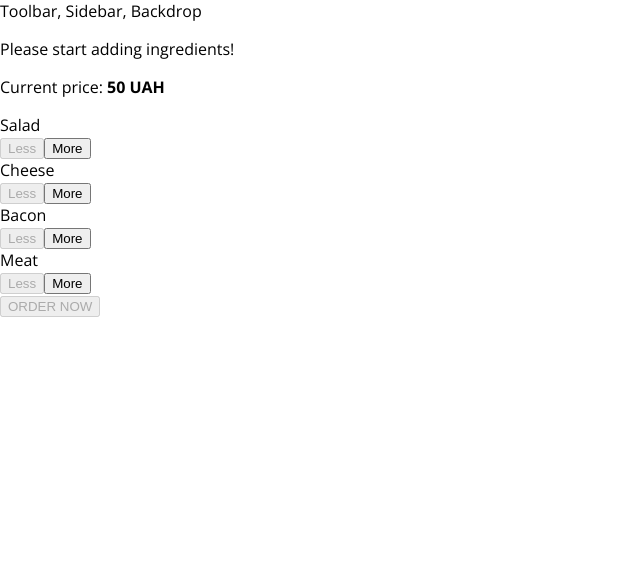
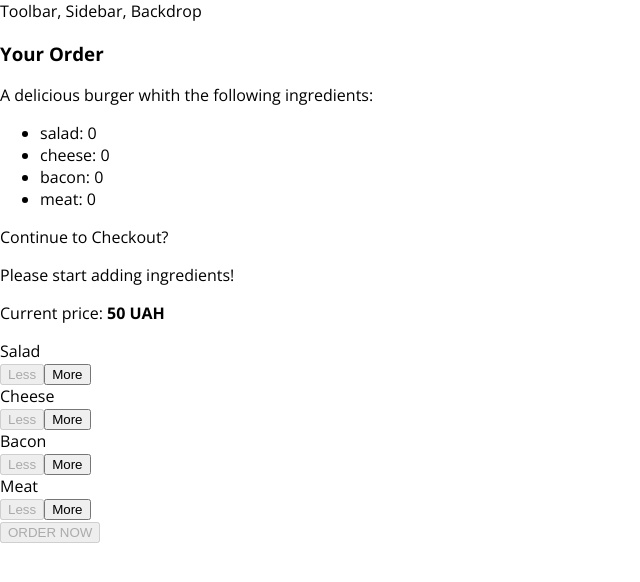
Before and after one commit to nikita-parkhomenko/Burger_React_App, a React app: page / in a window 1280 px wide. Shown: the top 582 px of the page, without its empty margins (0-640 px from the left). Built offline with nearby package versions, Linux system fonts and the light colour scheme; the HTML template or start-up script is replaced by a standard one.

Commit message:
created Modal component and Oreder Summury component

```diff
--- /dev/null
+++ b/src/components/Burger/OrderSummury/OrderSummary.js
@@ -0,0 +1,21 @@
+import React from 'react'
+
+const OrderSummary = (props) => {
+    const orderList = Object.entries(props.ingredients)
+        .map( ingred => {
+            return <li key={ingred[0]} > {ingred[0]}: {ingred[1]}</li>
+        })
+
+    return (
+        <React.Fragment>
+            <h3>Your Order</h3>
+            <p>A delicious burger whith the following ingredients:</p>
+            <ul>
+                {orderList}
+            </ul>
+            <p>Continue to Checkout?</p>
+        </React.Fragment>
+    )
+}
+
+export default OrderSummary
--- /dev/null
+++ b/src/components/UI/Modal/Modal.css
@@ -0,0 +1,20 @@
+.Modal {
+    position: fixed;
+    z-index: 500;
+    background-color: white;
+    width: 70%;
+    border: 1px solid #ccc;
+    box-shadow: 1px 1px 1px black;
+    padding: 16px;
+    left: 15%;
+    top: 30%;
+    box-sizing: border-box;
+    transition: all 0.3s ease-out;
+}
+
+@media (min-width: 600px) {
+    .Modal {
+        width: 500px;
+        left: calc(50% - 250px);
+    }
+}
--- /dev/null
+++ b/src/components/UI/Modal/Modal.js
@@ -0,0 +1,13 @@
+import React from 'react'
+
+import classes from './Modal.css'
+
+const Modal = (props) => {
+    return (
+        <div className={classes.Modal}>
+            {props.children}
+        </div>
+    )
+}
+
+export default Modal
--- a/src/containers/BurgerBuilder/BurgerBuilder.js
+++ b/src/containers/BurgerBuilder/BurgerBuilder.js
@@ -2,6 +2,8 @@
 
 import Burger from '../../components/Burger/Burger'
 import BuildControls from '../../components/Burger/BuiladControls/BuildControls'
+import Modal from '../../components/UI/Modal/Modal'
+import OrderSummury from '../../components/Burger/OrderSummury/OrderSummary'
 
 const INGREDIENTS_PRICE = {
     salad: 20,
@@ -78,6 +80,9 @@
 
         return(
             <React.Fragment>
+                <Modal>
+                    <OrderSummury ingredients={this.state.ingredients} />
+                </Modal>
                 <Burger ingredients={this.state.ingredients} />
                 <BuildControls addIngredient={this.addIngredientHandler}
                     removeIngredient={this.removeIngredientHandler}
```
Also changed, not shown: src/components/UI/Backdrop/Backdrop.js (added).
